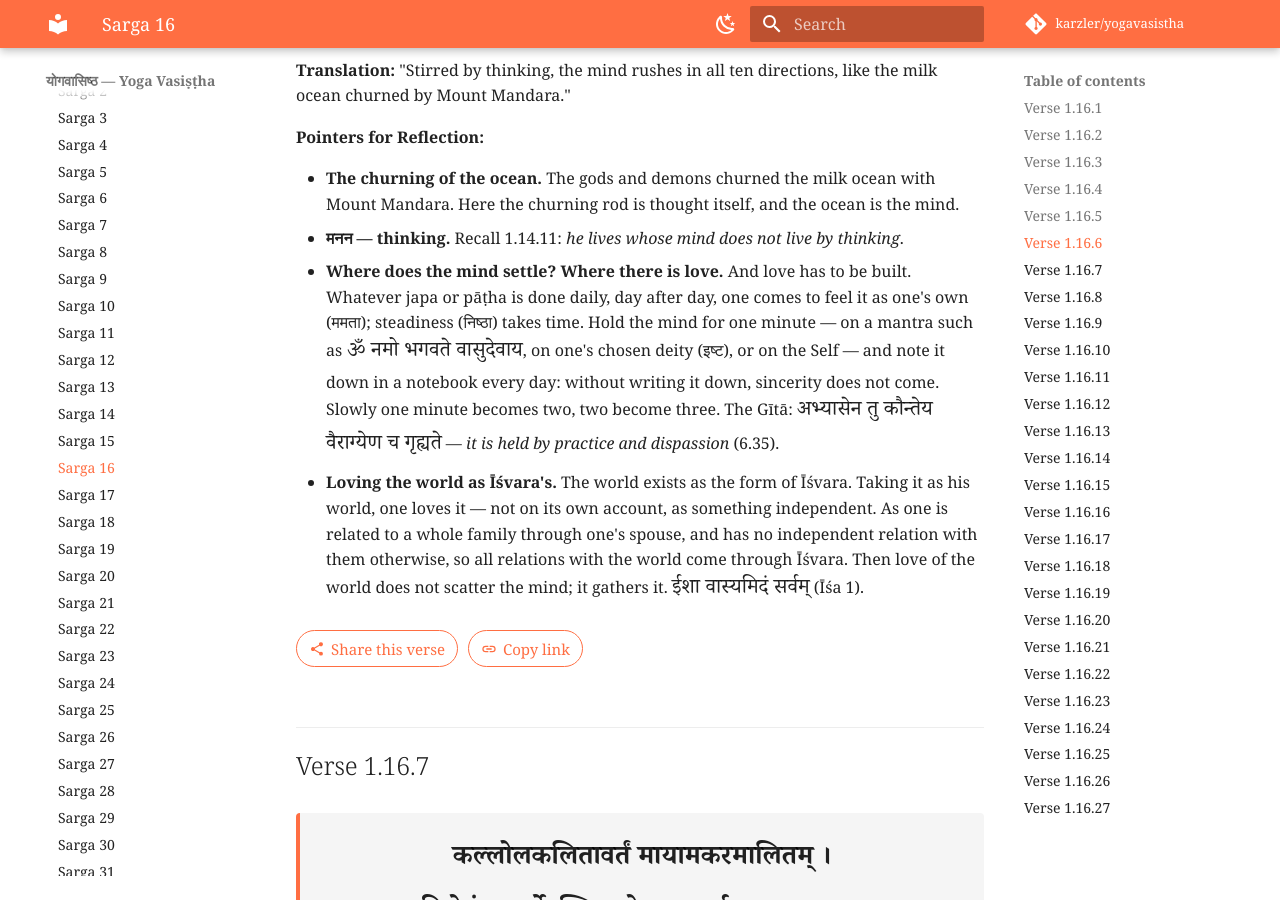
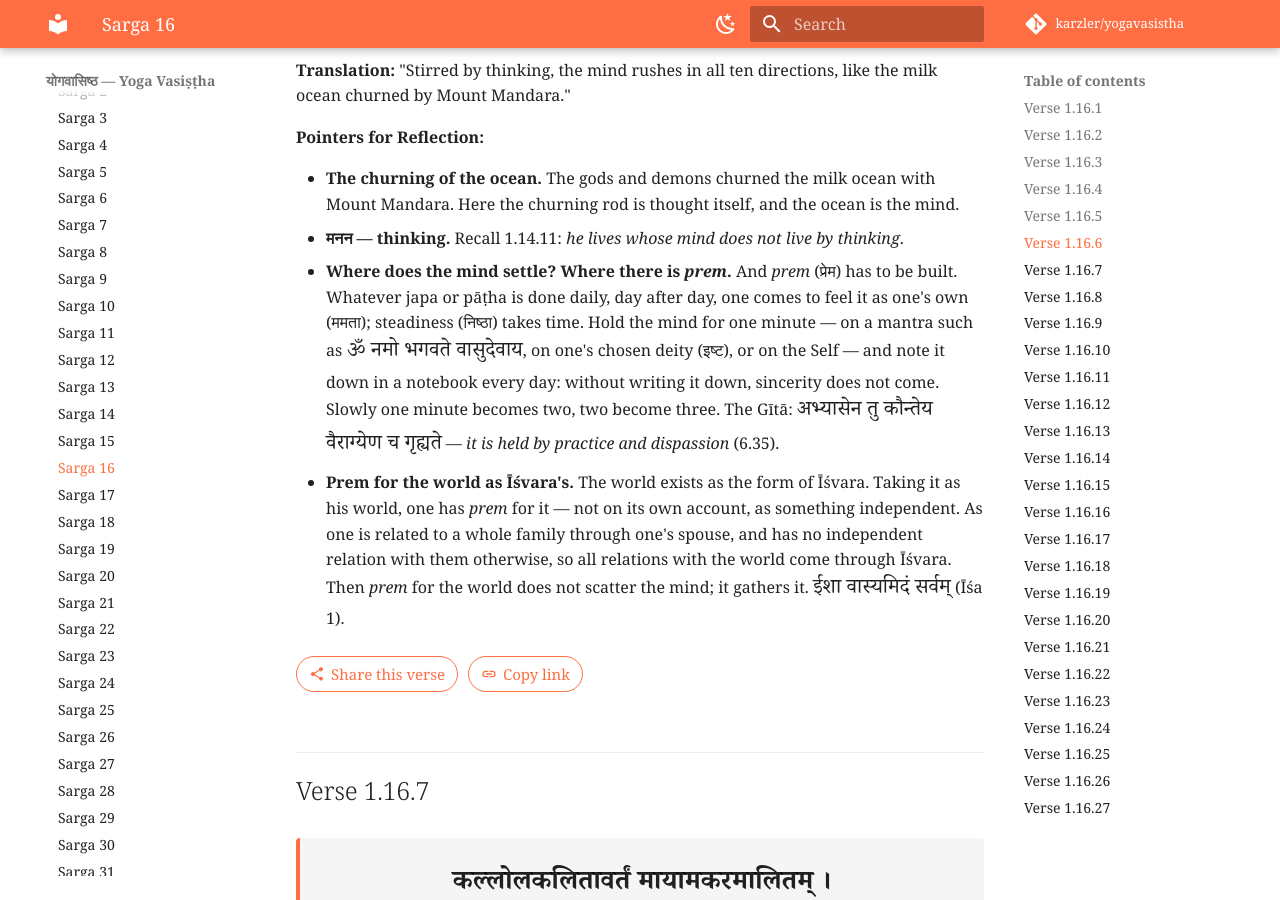
Before and after one commit to karzler/yogavasistha, an MkDocs documentation site: the page built from docs/1-vairagya/sarga-016.md, in a window 1280 px wide and 900 px high, scrolled down 6454 px. Built offline with MkDocs 1.6.1 and Material for MkDocs 9.7.7, drawn with Linux system fonts in a browser that asks for light colours; comment, search, counter and statistics services are not loaded; some of the changed text lies outside the part shown.

Commit message:
Vairāgya 16: keep mithyā, sādhya, śānti, prem untranslated

```diff
--- a/docs/1-vairagya/sarga-016.md
+++ b/docs/1-vairagya/sarga-016.md
@@ -110,7 +110,7 @@
 
 - **The lost deer.** Separated from its source, the mind wanders anxiously. The teaching will show the mind its 'herd': its source in consciousness.
 - **Reading note.** The online text prints निवृतिं; the expected word is निर्वृतिं, peace. The sense is the same.
-- **Peace is not in objects.** Peace (शान्ति, निर्वृति) is the experience of the infinite (अनन्तता); it is never found in an object. So the mind that hunts among objects is "always empty", however much it gathers. The Chāndogya: <span class="parallel">यो वै भूमा तत्सुखं नाल्पे सुखमस्ति</span> — *the infinite alone is joy; there is no joy in the small* (7.23.1).
+- **Śānti is not in objects.** *Śānti* (शान्ति, निर्वृति) is the experience of *anantatā* (अनन्तता); it is never found in an object. So the mind that hunts among objects is "always empty", however much it gathers. The Chāndogya: <span class="parallel">यो वै भूमा तत्सुखं नाल्पे सुखमस्ति</span> — *the infinite alone is joy; there is no joy in the small* (7.23.1).
 
 ## Verse 1.16.5 { #1-16-5 }
 
@@ -146,8 +146,8 @@
 
 - **The churning of the ocean.** The gods and demons churned the milk ocean with Mount Mandara. Here the churning rod is thought itself, and the ocean is the mind.
 - **मनन — thinking.** Recall 1.14.11: *he lives whose mind does not live by thinking*.
-- **Where does the mind settle? Where there is love.** And love has to be built. Whatever japa or pāṭha is done daily, day after day, one comes to feel it as one's own (ममता); steadiness (निष्ठा) takes time. Hold the mind for one minute — on a mantra such as <span class="parallel">ॐ नमो भगवते वासुदेवाय</span>, on one's chosen deity (इष्ट), or on the Self — and note it down in a notebook every day: without writing it down, sincerity does not come. Slowly one minute becomes two, two become three. The Gītā: <span class="parallel">अभ्यासेन तु कौन्तेय वैराग्येण च गृह्यते</span> — *it is held by practice and dispassion* (6.35).
-- **Loving the world as Īśvara's.** The world exists as the form of Īśvara. Taking it as his world, one loves it — not on its own account, as something independent. As one is related to a whole family through one's spouse, and has no independent relation with them otherwise, so all relations with the world come through Īśvara. Then love of the world does not scatter the mind; it gathers it. <span class="parallel">ईशा वास्यमिदं सर्वम्</span> (Īśa 1).
+- **Where does the mind settle? Where there is *prem*.** And *prem* (प्रेम) has to be built. Whatever japa or pāṭha is done daily, day after day, one comes to feel it as one's own (ममता); steadiness (निष्ठा) takes time. Hold the mind for one minute — on a mantra such as <span class="parallel">ॐ नमो भगवते वासुदेवाय</span>, on one's chosen deity (इष्ट), or on the Self — and note it down in a notebook every day: without writing it down, sincerity does not come. Slowly one minute becomes two, two become three. The Gītā: <span class="parallel">अभ्यासेन तु कौन्तेय वैराग्येण च गृह्यते</span> — *it is held by practice and dispassion* (6.35).
+- **Prem for the world as Īśvara's.** The world exists as the form of Īśvara. Taking it as his world, one has *prem* for it — not on its own account, as something independent. As one is related to a whole family through one's spouse, and has no independent relation with them otherwise, so all relations with the world come through Īśvara. Then *prem* for the world does not scatter the mind; it gathers it. <span class="parallel">ईशा वास्यमिदं सर्वम्</span> (Īśa 1).
 
 ## Verse 1.16.7 { #1-16-7 }
 
```
Also changed, not shown: other parts of docs/1-vairagya/sarga-016.md (+3 -3 lines).
